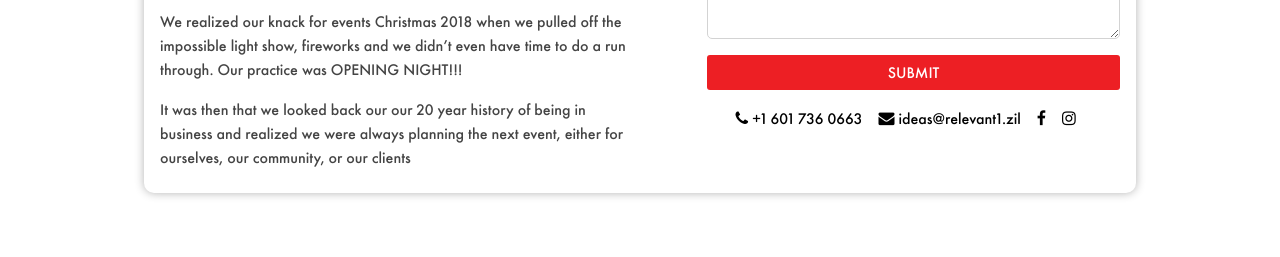
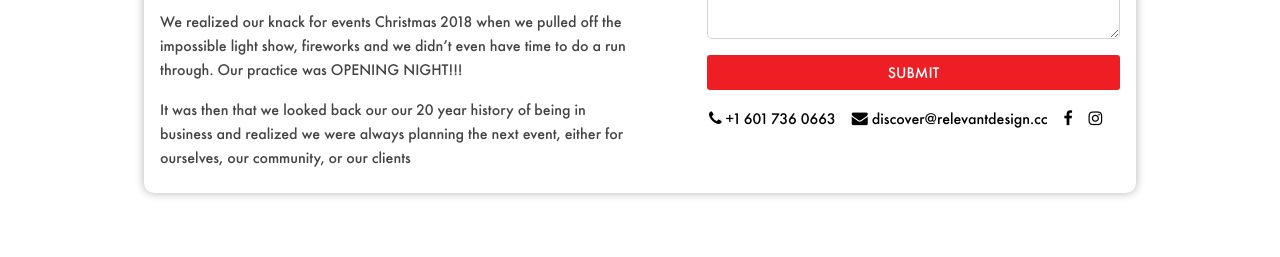
Before and after one commit to nikkali/nikalli, a Jekyll site: the page built from contact-us.html, in a window 1280 px wide. Shown: the part 687-944 px from the top of the page. Built offline with Jekyll 4.4.1, drawn with Linux system fonts in a browser that asks for light colours; grey boxes are pictures that could not be loaded.

Commit message:
Update _config.yml

```diff
--- a/_config.yml
+++ b/_config.yml
@@ -24,7 +24,7 @@ description: >- # this means to ignore newlines until "baseurl:"
 baseurl: "" # the subpath of your site, e.g. /blog
 url: "relevant1.zil" # the base hostname & protocol for your site, e.g. http://example.com
 phone: "+1 601 736 0663"
-email: "ideas@relevant1.zil"
+email: "discover@relevantdesign.cc"
 address: "907 Main St, Columbia, MS 39429"
 # Build settings
 # theme: minima
```
